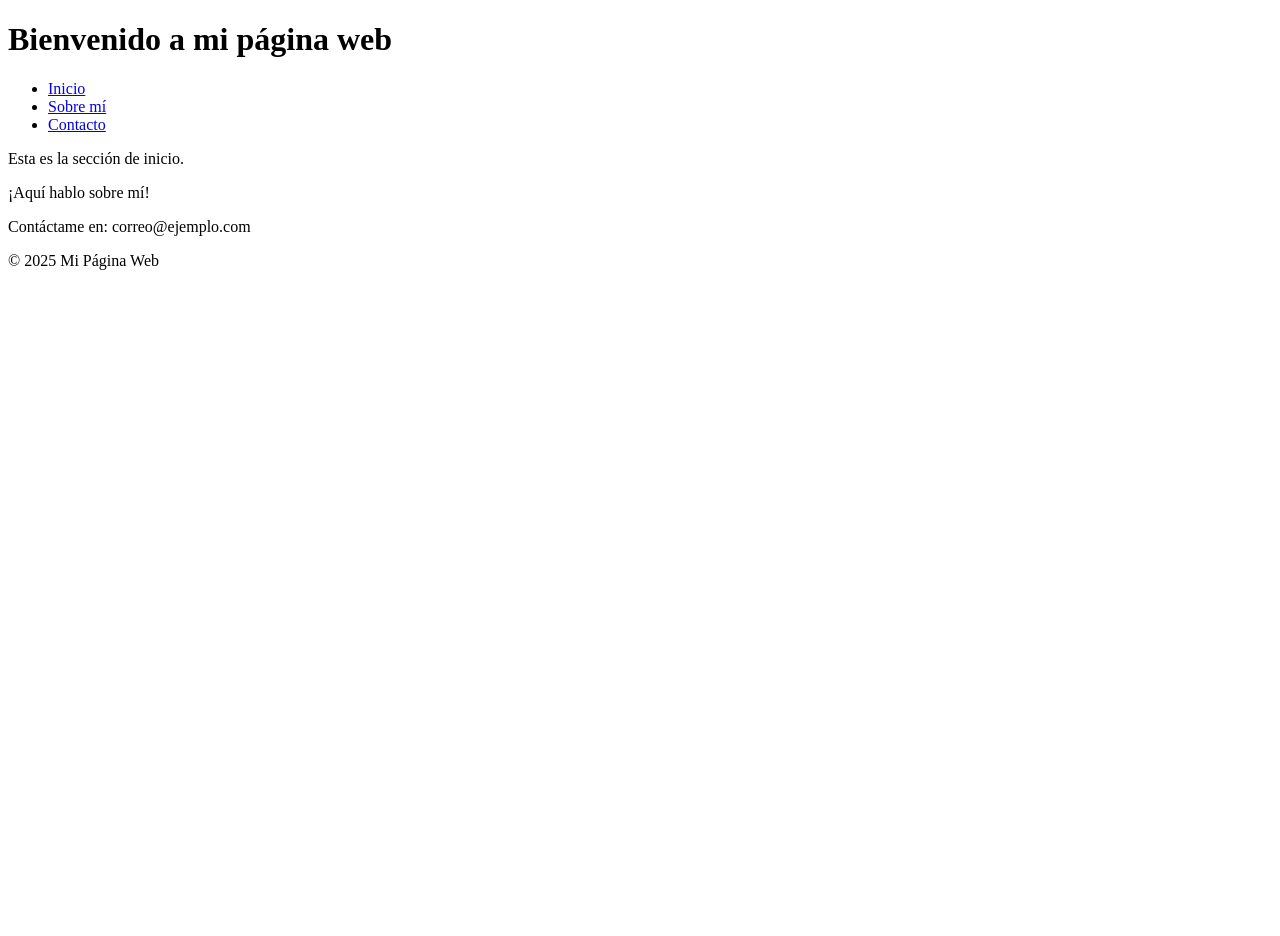
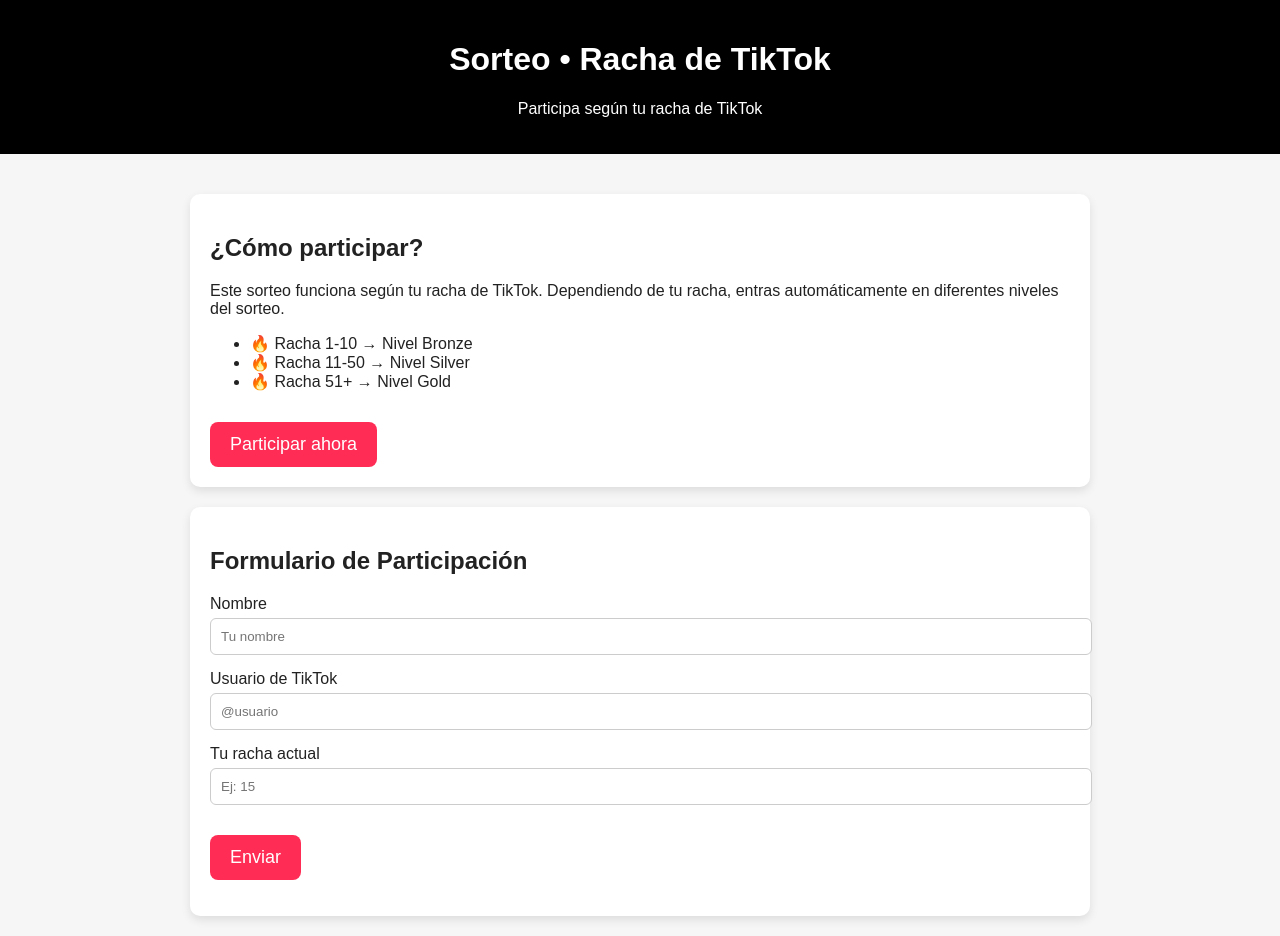
Before and after one commit to sorteosracha-alt/Sorteorachatik, a plain HTML site: page index.html in a window 1280 px wide. Before the commit the page ends 800 px from the top, so only its background shows below. Drawn offline with Linux system fonts and the light colour scheme.

Commit message:
Add files via upload

```diff
--- a/index.html
+++ b/index.html
@@ -1,40 +1,122 @@
 <!DOCTYPE html>
 <html lang="es">
 <head>
-    <meta charset="UTF-8">
-    <meta name="viewport" content="width=device-width, initial-scale=1.0">
-    <title>Mi Primera Página</title>
-    <link rel="stylesheet" href="estilos.css"> <!-- Para estilos -->
+  <meta charset="UTF-8" />
+  <meta name="viewport" content="width=device-width, initial-scale=1.0" />
+  <title>Sorteo por Racha de TikTok</title>
+  <style>
+    body {
+      margin: 0;
+      font-family: Arial, sans-serif;
+      background: #f6f6f6;
+      color: #222;
+    }
+    header {
+      background: #000;
+      color: #fff;
+      padding: 20px;
+      text-align: center;
+    }
+    .container {
+      max-width: 900px;
+      margin: auto;
+      padding: 20px;
+    }
+    .card {
+      background: #fff;
+      padding: 20px;
+      margin-top: 20px;
+      border-radius: 10px;
+      box-shadow: 0 4px 10px rgba(0,0,0,0.1);
+    }
+    .button {
+      display: inline-block;
+      background: #ff2d55;
+      color: #fff;
+      padding: 12px 20px;
+      border-radius: 8px;
+      text-decoration: none;
+      font-size: 18px;
+      margin-top: 15px;
+      border: none;
+      cursor: pointer;
+    }
+    .button:hover {
+      background: #e02147;
+    }
+    input {
+      width: 100%;
+      padding: 10px;
+      margin-top: 5px;
+      margin-bottom: 15px;
+      border-radius: 6px;
+      border: 1px solid #ccc;
+    }
+    @media (max-width: 600px) {
+      .card {
+        padding: 15px;
+      }
+      .button {
+        width: 100%;
+      }
+    }
+  </style>
 </head>
 <body>
-    <header>
-        <h1>Bienvenido a mi página web</h1>
-    </header>
+  <header>
+    <h1>Sorteo • Racha de TikTok</h1>
+    <p>Participa según tu racha de TikTok</p>
+  </header>
 
-    <nav>
-        <ul>
-            <li><a href="#inicio">Inicio</a></li>
-            <li><a href="#sobre-mi">Sobre mí</a></li>
-            <li><a href="#contacto">Contacto</a></li>
-        </ul>
-    </nav>
+  <div class="container">
+    <div class="card">
+      <h2>¿Cómo participar?</h2>
+      <p>Este sorteo funciona según tu racha de TikTok. Dependiendo de tu racha, entras automáticamente en diferentes niveles del sorteo.</p>
+      <ul>
+        <li>🔥 Racha 1-10 → Nivel Bronze</li>
+        <li>🔥 Racha 11-50 → Nivel Silver</li>
+        <li>🔥 Racha 51+ → Nivel Gold</li>
+      </ul>
+      <a class="button" href="#participar">Participar ahora</a>
+    </div>
 
-    <section id="inicio">
-        <p>Esta es la sección de inicio.</p>
-    </section>
+    <div class="card" id="participar">
+      <h2>Formulario de Participación</h2>
+      <form id="formSorteo">
+        <label>Nombre</label>
+        <input type="text" id="nombre" placeholder="Tu nombre" />
 
-    <section id="sobre-mi">
-        <p>¡Aquí hablo sobre mí!</p>
-    </section>
+        <label>Usuario de TikTok</label>
+        <input type="text" id="usuario" placeholder="@usuario" />
 
-    <section id="contacto">
-        <p>Contáctame en: correo@ejemplo.com</p>
-    </section>
+        <label>Tu racha actual</label>
+        <input type="number" id="racha" placeholder="Ej: 15" />
 
-    <footer>
-        <p>© 2025 Mi Página Web</p>
-    </footer>
+        <button type="submit" class="button">Enviar</button>
+      </form>
+      <p id="mensaje" style="color:green; font-weight:bold;"></p>
+    </div>
+  </div>
 
-    <script src="script.js"></script> <!-- Para interactividad -->
+  <script>
+    const form = document.getElementById('formSorteo');
+    const mensaje = document.getElementById('mensaje');
+
+    form.addEventListener('submit', function(e) {
+      e.preventDefault();
+
+      const nombre = document.getElementById('nombre').value.trim();
+      const usuario = document.getElementById('usuario').value.trim();
+      const racha = document.getElementById('racha').value.trim();
+
+      if(!nombre || !usuario || !racha) {
+        alert('Por favor, completa todos los campos.');
+        return;
+      }
+
+      mensaje.textContent = `¡Gracias ${nombre}! Tu participación ha sido registrada. 🎉`;
+      form.reset();
+    });
+  </script>
 </body>
 </html>
```
